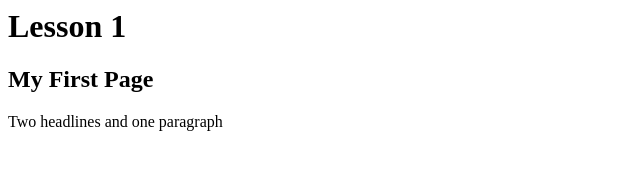
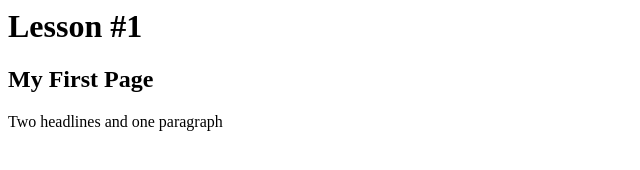
Before and after one commit to Mark-Seaman/UNC-BACS200-2021-Fall, a plain HTML site: page bacs200/01/index.html in a window 1280 px wide. Shown: the full height of the page, 0-640 px from the left. Drawn offline with Linux system fonts and the light colour scheme.

Commit message:
Class demo 1-17

```diff
--- a/bacs200/01/index.html
+++ b/bacs200/01/index.html
@@ -1,3 +1,3 @@
-<h1>Lesson 1</h1>
+<h1>Lesson #1</h1>
 <h2>My First Page</h2>
 <p>Two headlines and one paragraph</p>
```
